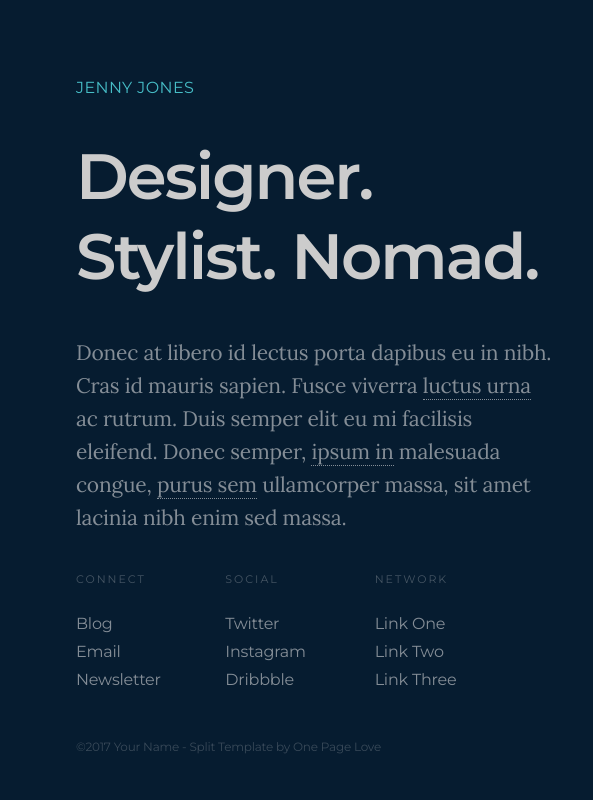
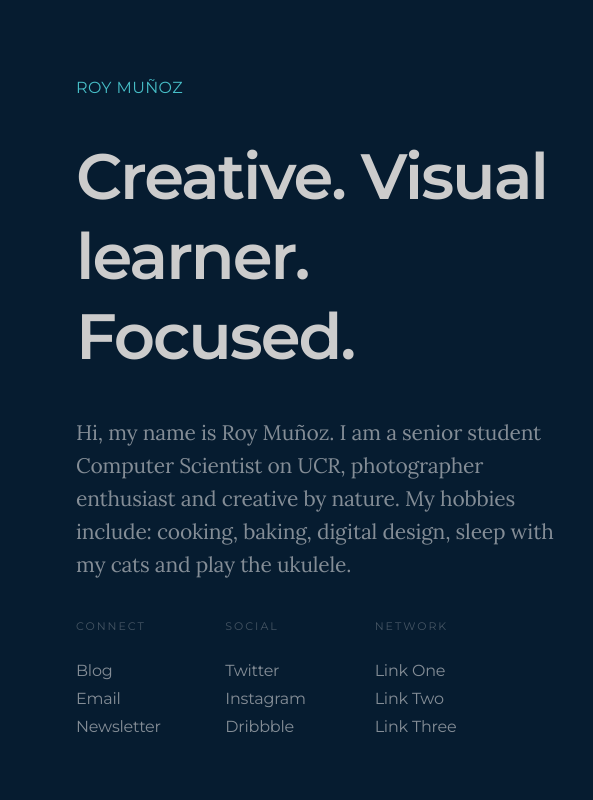
Before and after one commit to roymm/roymm.github.io, a plain HTML site: page index.html in a window 1280 px wide. Shown: the full height of the page, 644-1237 px from the left. Drawn offline with Linux system fonts and the light colour scheme.

Commit message:
added changes

```diff
--- a/index.html
+++ b/index.html
@@ -49,15 +49,15 @@
 
 			<div class="split-intro">
 
-				<h1>Jenny Jones</h1>
+				<h1>Roy Muñoz</h1>
 
-				<span class="tagline">Designer. Stylist. Nomad.</span>
+				<span class="tagline">Creative. Visual learner. Focused.</span>
 
 			</div>
 
 			<div class="split-bio">
 
-				<p>Donec at libero id lectus porta dapibus eu in nibh. Cras id mauris sapien. Fusce viverra <a href="#">luctus urna</a> ac rutrum. Duis semper elit eu mi facilisis eleifend. Donec semper, <a href="#">ipsum in</a> malesuada congue, <a href="#">purus sem</a> ullamcorper massa, sit amet lacinia nibh enim sed massa. </p>
+				<p>Hi, my name is Roy Muñoz. I am a senior student Computer Scientist on UCR, photographer enthusiast and creative by nature. My hobbies include: cooking, baking, digital design, sleep with my cats and play the ukulele.</p>
 
 			</div>
 
@@ -101,18 +101,6 @@
 
 			</div>
 
-			<div class="split-credit">
-
-				<p>&copy;2017 <a href="#">Your Name</a> - <a href="https://onepagelove.com/split">Split Template</a> by <a href="https://onepagelove.com">One Page Love</a></p>
-
-				<!--
-				To edit this credit you can remove the CC3.0 license for only $5 here: https://onepagelove.com/split
-				this really helps contribute towards us developing more templates and means the world to me!
-				Cheers, Rob (@robhope)
-				-->
-
-			</div>
-
 		</div>
 
 	</div>
```
Also changed, not shown: 1 other file.
